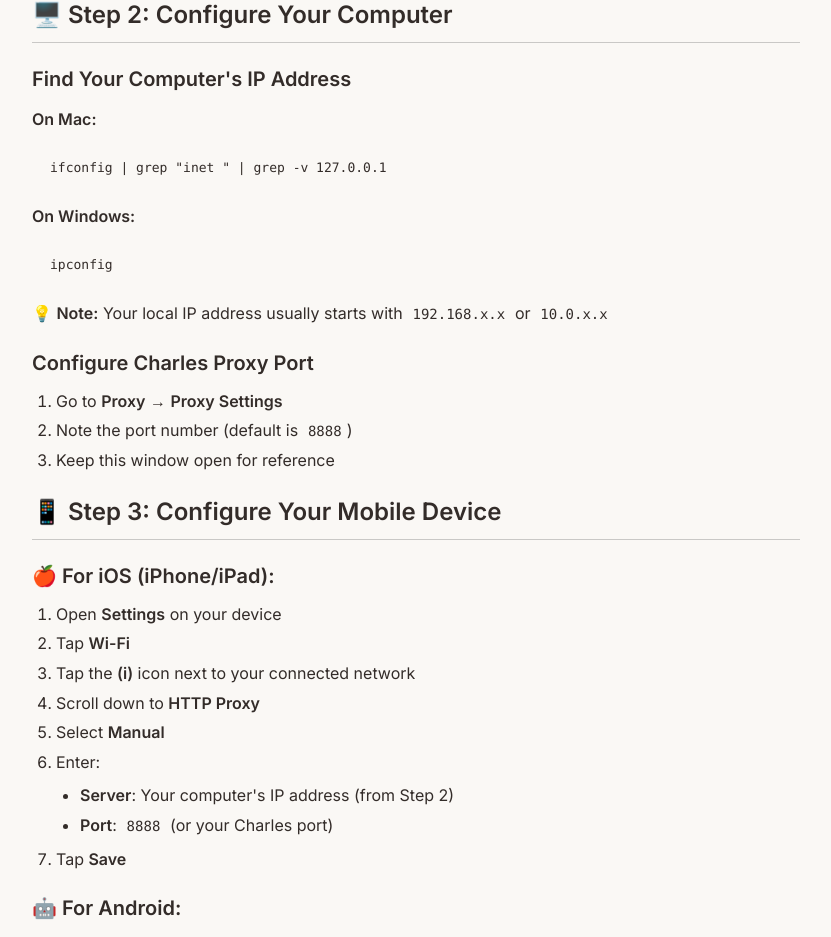
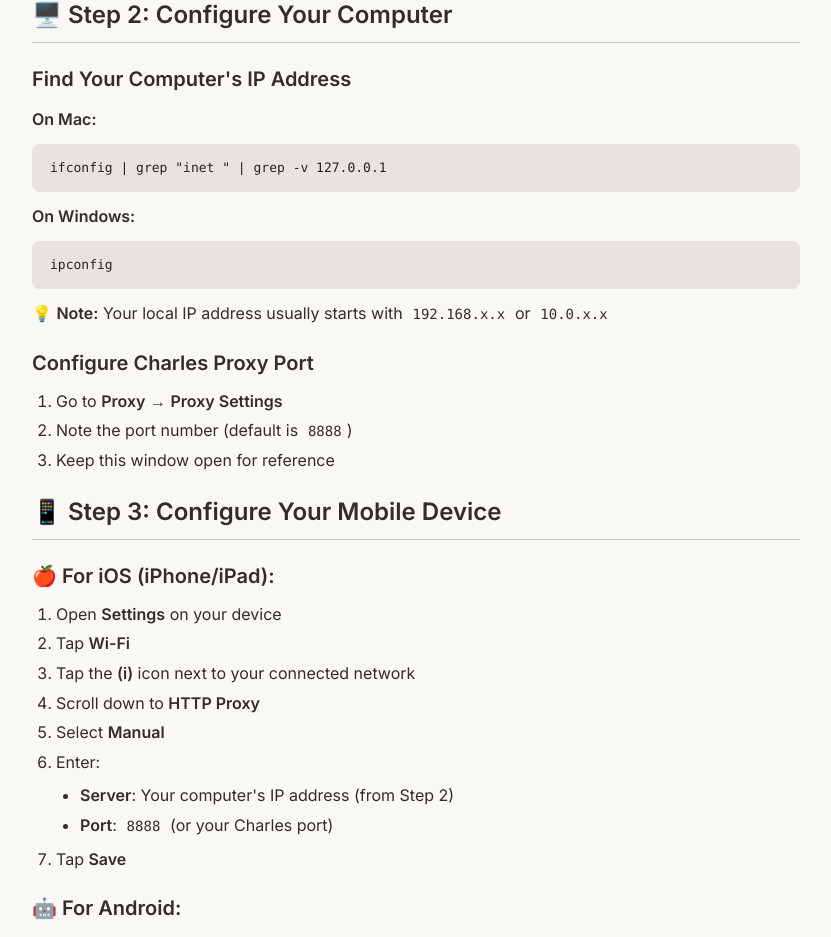
Before and after one commit to aslavchev/aslavchev.github.io, a Next.js app: page /blog/charles-proxy-setup in a window 1280 px wide. Shown: the part 1792-2729 px from the top of the page, without its empty margins (352-1183 px from the left). Built offline with nearby package versions, Linux system fonts and the light colour scheme.

Commit message:
Add dedicated code block theme colors

```diff
--- a/app/theme-colors.css
+++ b/app/theme-colors.css
@@ -53,6 +53,10 @@
   --chart-4: oklch(0.60 0.08 180);
   --chart-5: oklch(0.65 0.10 170);
 
+  /* Code blocks */
+  --code-bg: oklch(0.92 0.008 85);
+  --code-fg: oklch(0.25 0.015 50);
+
   /* Sidebar */
   --sidebar: oklch(0.98 0.004 85);
   --sidebar-foreground: oklch(0.30 0.012 50);
@@ -107,6 +111,10 @@
   --chart-4: oklch(0.66 0.12 175);
   --chart-5: oklch(0.70 0.10 165);
 
+  /* Code blocks */
+  --code-bg: oklch(0.22 0.015 240);
+  --code-fg: oklch(0.90 0.008 85);
+
   /* Sidebar */
   --sidebar: oklch(0.15 0.008 240);
   --sidebar-foreground: oklch(0.88 0.008 85);
```
